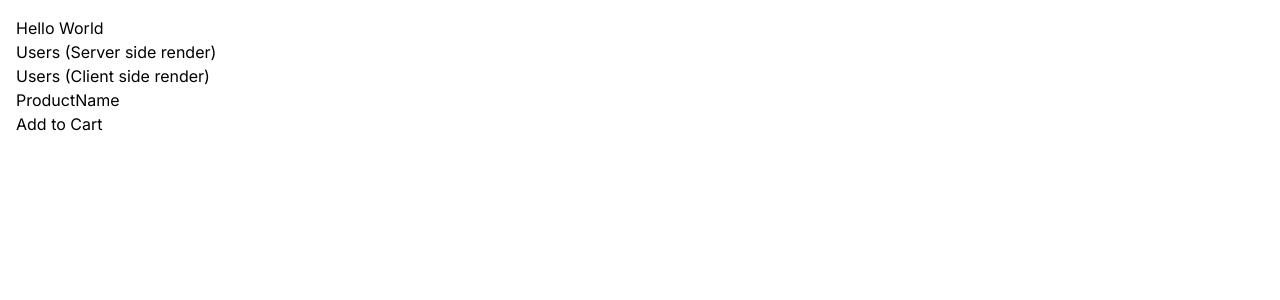
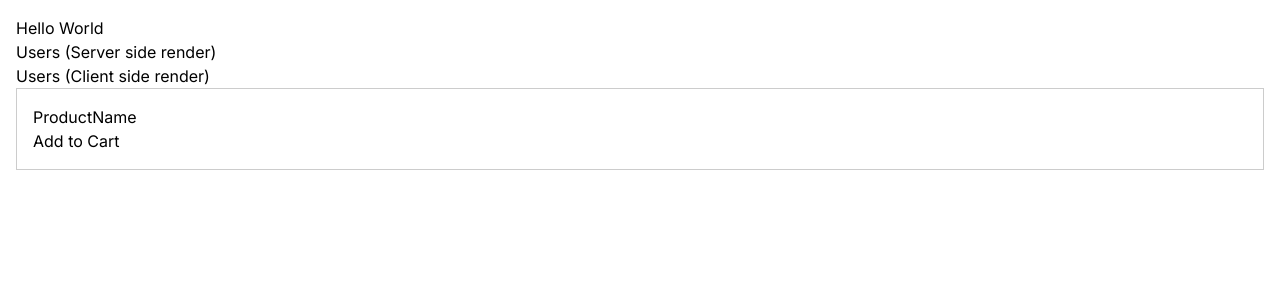
Before and after one commit to VirajAdiga/nextjs-full-stack, a Next.js app in the folder next-js-app/: page / in a window 1280 px wide. Shown: the top 300 px of the page. Built offline with nearby package versions, Linux system fonts and the light colour scheme.

Commit message:
Add global style, component style

```diff
--- /dev/null
+++ b/next-js-app/app/components/ProductCard.module.css
@@ -0,0 +1,4 @@
+.card {
+    padding: 1rem;
+    border: 1px solid #ccc;
+}
--- a/next-js-app/app/components/ProductCard.tsx
+++ b/next-js-app/app/components/ProductCard.tsx
@@ -1,9 +1,10 @@
 import React from 'react'
 import AddToCart from './AddToCart'
+import styles from './ProductCard.module.css'
 
 const ProductCard = () => {
   return (
-    <div>
+    <div className={styles.card}>
         <div>ProductName</div>
         <AddToCart/>
     </div>
--- a/next-js-app/app/globals.css
+++ b/next-js-app/app/globals.css
@@ -4,15 +4,11 @@
 
 :root {
   --foreground-rgb: 0, 0, 0;
-  --background-start-rgb: 214, 219, 220;
-  --background-end-rgb: 255, 255, 255;
 }
 
 @media (prefers-color-scheme: dark) {
   :root {
     --foreground-rgb: 255, 255, 255;
-    --background-start-rgb: 0, 0, 0;
-    --background-end-rgb: 0, 0, 0;
   }
 }
 
```
